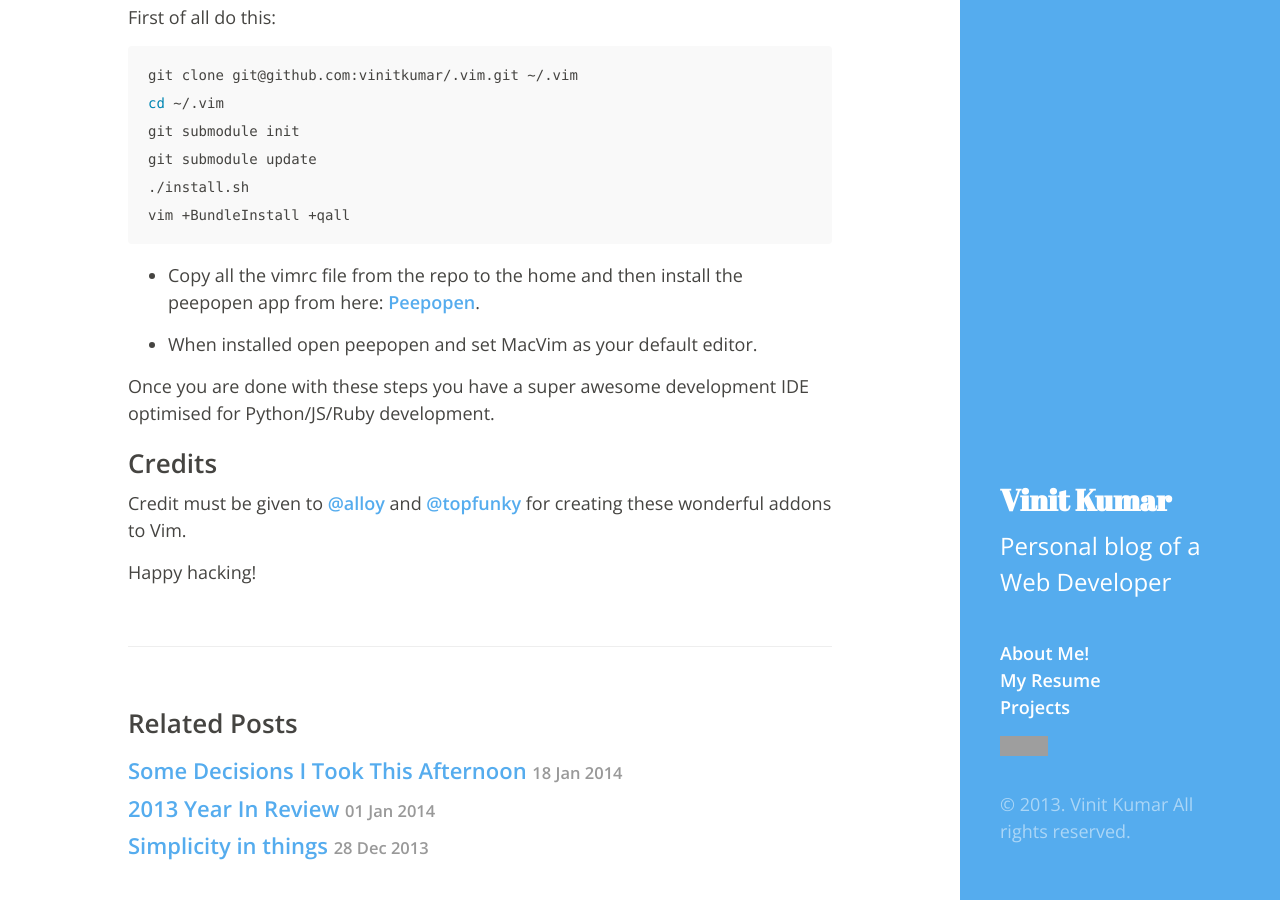
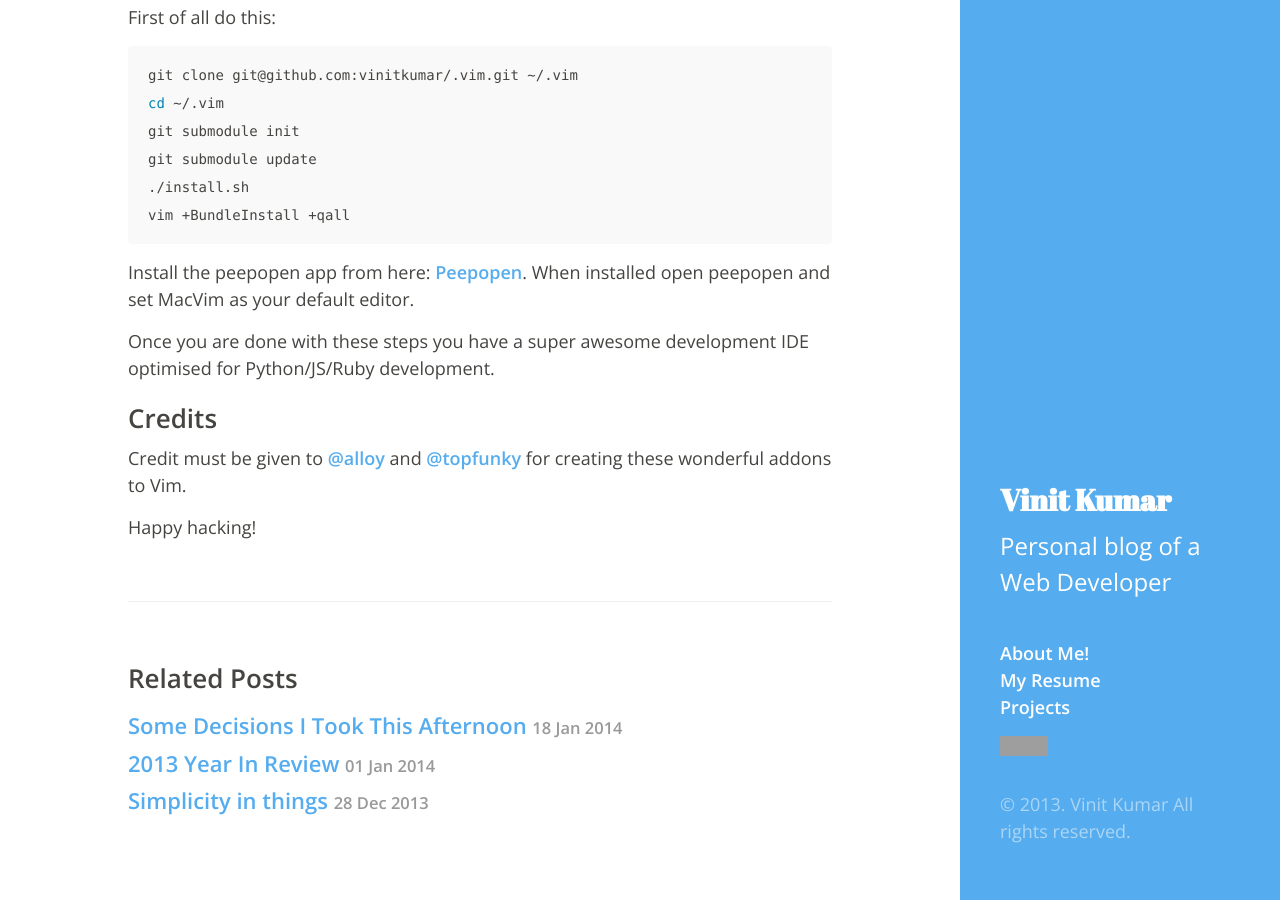
Before and after one commit to vinitkumar/vinitkumar.github.com, a Jekyll site: the page built from _posts/2014-01-03-Setup-Macvim-for-maximum-awesomeness.md, in a window 1280 px wide and 900 px high, scrolled down 996 px. Built offline with Jekyll 4.4.1, drawn with Linux system fonts in a browser that asks for light colours; Markdown is read by kramdown in place of the engine named in the settings; grey boxes are pictures that could not be loaded.

Commit message:
more cleanness in the post

````diff
--- a/_posts/2014-01-03-Setup-Macvim-for-maximum-awesomeness.md
+++ b/_posts/2014-01-03-Setup-Macvim-for-maximum-awesomeness.md
@@ -40,11 +40,8 @@ git submodule update
 ./install.sh
 vim +BundleInstall +qall
 ```
-
-- Copy all the vimrc file from the repo to the home and then install the
-peepopen app from here: [Peepopen](http://topfunky.github.io/PeepOpen/).
-
-- When installed open peepopen and set MacVim as your default editor.
+Install the peepopen app from here: [Peepopen](http://topfunky.github.io/PeepOpen/).
+When installed open peepopen and set MacVim as your default editor.
 
 Once you are done with these steps you have a super awesome development
 IDE optimised for Python/JS/Ruby development.
````
